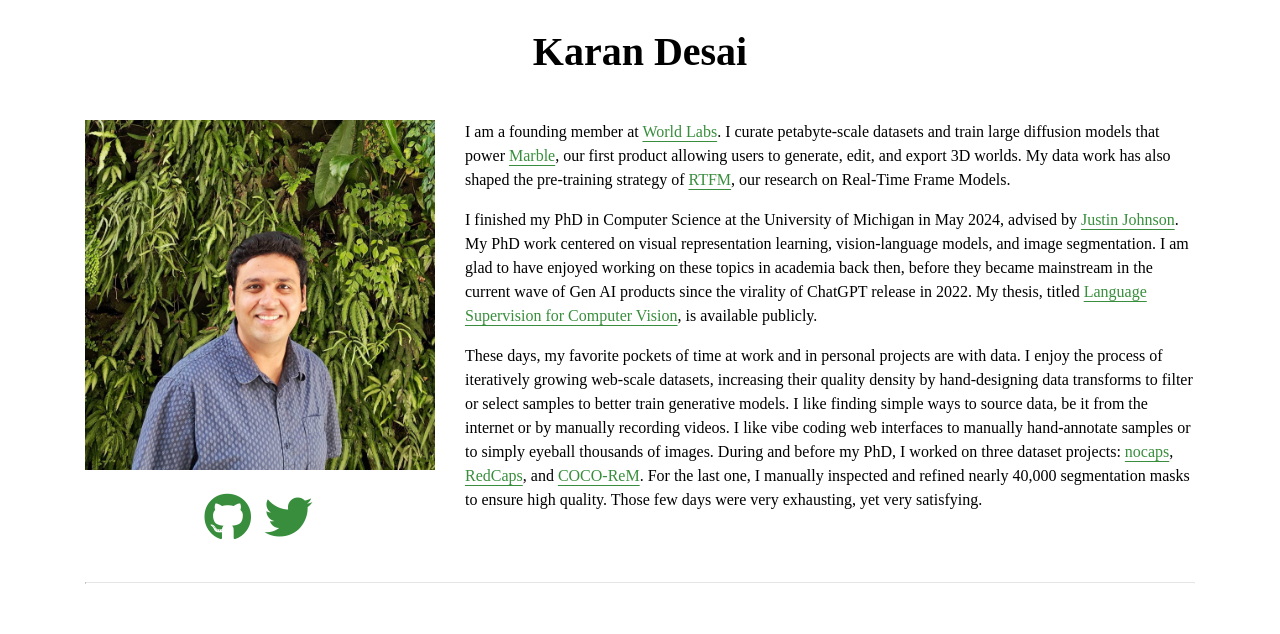
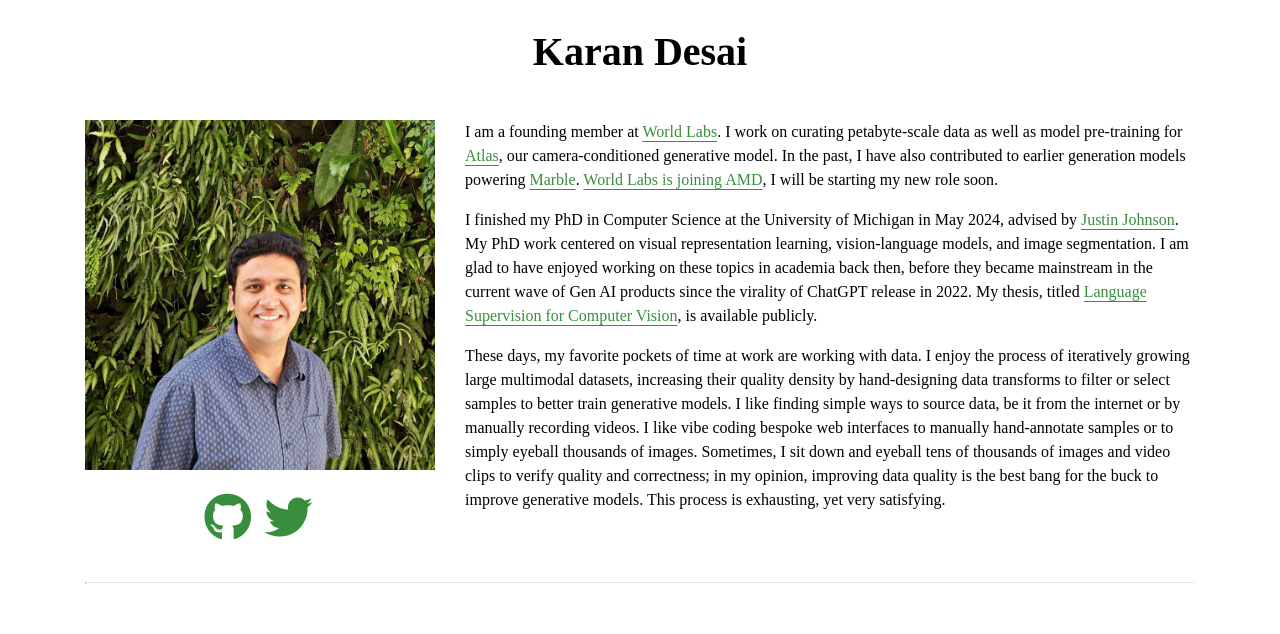
Before and after one commit to kdexd/kdexd.github.io, a Jekyll site: the page built from _pages/home.md, in a window 1280 px wide. Shown: the top 634 px of the page. Built offline with Jekyll 4.4.1, drawn with Linux system fonts in a browser that asks for light colours; nearby versions of some CDN libraries; a style sheet for code colours, icons or effects is not loaded; some of the changed text lies outside the part shown.

Commit message:
Update bio with Atlas and AMD news, replace RTFM blog with Atlas.
- Rewrote bio highlighting Atlas pre-training, earlier Marble work, and World Labs joining AMD.
- Updated data work paragraph in bio.
- Replaced "Selected Blogs" with Atlas & Marble, using Atlas hero video as preview.
- Added "Last updated" footer.

Co-Authored-By: Claude Opus 5.5 <noreply@anthropic.com>

```diff
--- a/_pages/home.md
+++ b/_pages/home.md
@@ -23,9 +23,9 @@ permalink: "/"
   <div class="col-sm-8 col-xs-12">
     <p>
     I am a founding member at <a href="https://worldlabs.ai">World Labs</a>.
-    I curate petabyte-scale datasets and train large diffusion models that power <a href="https://worldlabs.ai/blog/marble-world-model">Marble</a>,
-    our first product allowing users to generate, edit, and export 3D worlds.
-    My data work has also shaped the pre-training strategy of <a href="https://worldlabs.ai/blog/rtfm">RTFM</a>, our research on Real-Time Frame Models.
+    I work on curating petabyte-scale data as well as model pre-training for <a href="https://www.worldlabs.ai/blog/atlas">Atlas</a>, our camera-conditioned generative model.
+    In the past, I have also contributed to earlier generation models powering <a href="https://worldlabs.ai/blog/marble-world-model">Marble</a>.
+    <a href="https://www.worldlabs.ai/blog/amd-announcement">World Labs is joining AMD</a>, I will be starting my new role soon.
     </p>
     <p>
     I finished my PhD in Computer Science at the University of Michigan in May 2024, advised by <a href="https://web.eecs.umich.edu/~justincj/">Justin Johnson</a>.
@@ -35,11 +35,13 @@ permalink: "/"
     My thesis, titled <a href="https://deepblue.lib.umich.edu/handle/2027.42/193220">Language Supervision for Computer Vision</a>, is available publicly.
     </p>
     <p>
-    These days, my favorite pockets of time at work and in personal projects are with data.
-    I enjoy the process of iteratively growing web-scale datasets, increasing their quality density by hand-designing data transforms to filter or select samples to better train generative models.
+    These days, my favorite pockets of time at work are working with data.
+    I enjoy the process of iteratively growing large multimodal datasets, increasing their quality density by hand-designing data transforms to filter or select samples to better train generative models.
     I like finding simple ways to source data, be it from the internet or by manually recording videos.
-    I like vibe coding web interfaces to manually hand-annotate samples or to simply eyeball thousands of images.
-    During and before my PhD, I worked on three dataset projects: <a href="https://nocaps.org">nocaps</a>, <a href="https://redcaps.xyz">RedCaps</a>, and <a href="https://cocorem.xyz">COCO-ReM</a>. For the last one, I manually inspected and refined nearly 40,000 segmentation masks to ensure high quality. Those few days were very exhausting, yet very satisfying.
+    I like vibe coding bespoke web interfaces to manually hand-annotate samples or to simply eyeball thousands of images.
+    Sometimes, I sit down and eyeball tens of thousands of images and video clips to verify quality and correctness;
+    in my opinion, improving data quality is the best bang for the buck to improve generative models.
+    This process is exhausting, yet very satisfying.
     </p>
     <span style="color:#FFFFFF">In my free time, I love rickrolling all my friends.</span>
   </div>
@@ -56,6 +58,19 @@ permalink: "/"
 
 <div class="card-row row">
   <div class="col-sm-6 col-xs-12">
+    <a href="//worldlabs.ai/blog/atlas">
+      <video autoplay loop muted playsinline style="width: 100%; border-radius: 8px;">
+        <source src="https://wlt-ai-cdn.art/atlas/assets-0831/hero/optimized/atlas-1080.mp4" type="video/mp4">
+      </video>
+    </a>
+    <span class="card-title"><a href="//worldlabs.ai/blog/atlas">Atlas: A World Model for Spatial Intelligence</a></span>
+    <br />
+    <span class="card-summary">
+      World Labs' next-generation world model that renders consistent scenes from any camera path you specify,
+      filling in regions that no camera ever saw.
+    </span>
+  </div>
+  <div class="col-sm-6 col-xs-12">
     <a href="//worldlabs.ai/blog/marble-world-model">
       <video autoplay loop muted playsinline style="width: 100%; border-radius: 8px;">
         <source src="https://wlt-ai-cdn.art/videos/2025-11-12-clean-720p-24crf/hero.mp4" type="video/mp4">
@@ -66,19 +81,6 @@ permalink: "/"
     <span class="card-summary">
       World Labs' first product to generate 3D worlds from text, images, videos, and 3D layouts.
       Users can edit and export as Gaussian splats, meshes, and videos.
-    </span>
-  </div>
-  <div class="col-sm-6 col-xs-12">
-    <a href="//worldlabs.ai/blog/rtfm">
-      <video autoplay loop muted playsinline style="width: 100%; border-radius: 8px;">
-        <source src="https://wlt-ai-cdn.art/videos/2025-10-15/hero_video_1024x576.mp4" type="video/mp4">
-      </video>
-    </a>
-    <span class="card-title"><a href="//worldlabs.ai/blog/rtfm">RTFM: A Real-Time Frame Model</a></span>
-    <br />
-    <span class="card-summary">
-      Research work on generating video in real-time based on user interactions,
-      treating sets of posed images as spatial memory for conditioning.
     </span>
   </div>
 </div>
@@ -322,6 +324,10 @@ These are my humble beginnings.
   </div>
 </div>
 
+<hr>
+
+<p class="last-updated">Last updated: October 8, 2026</p>
+
 <script>
   // ------------------------------------------------------------------
   // Cycle through display pictures.
--- a/_sass/_style.scss
+++ b/_sass/_style.scss
@@ -98,3 +98,10 @@ img {
         max-width: 100%;
     }
 }
+
+.last-updated {
+    text-align: center;
+    font-size: 0.85em;
+    color: #777;
+    margin-bottom: 2em;
+}
```
